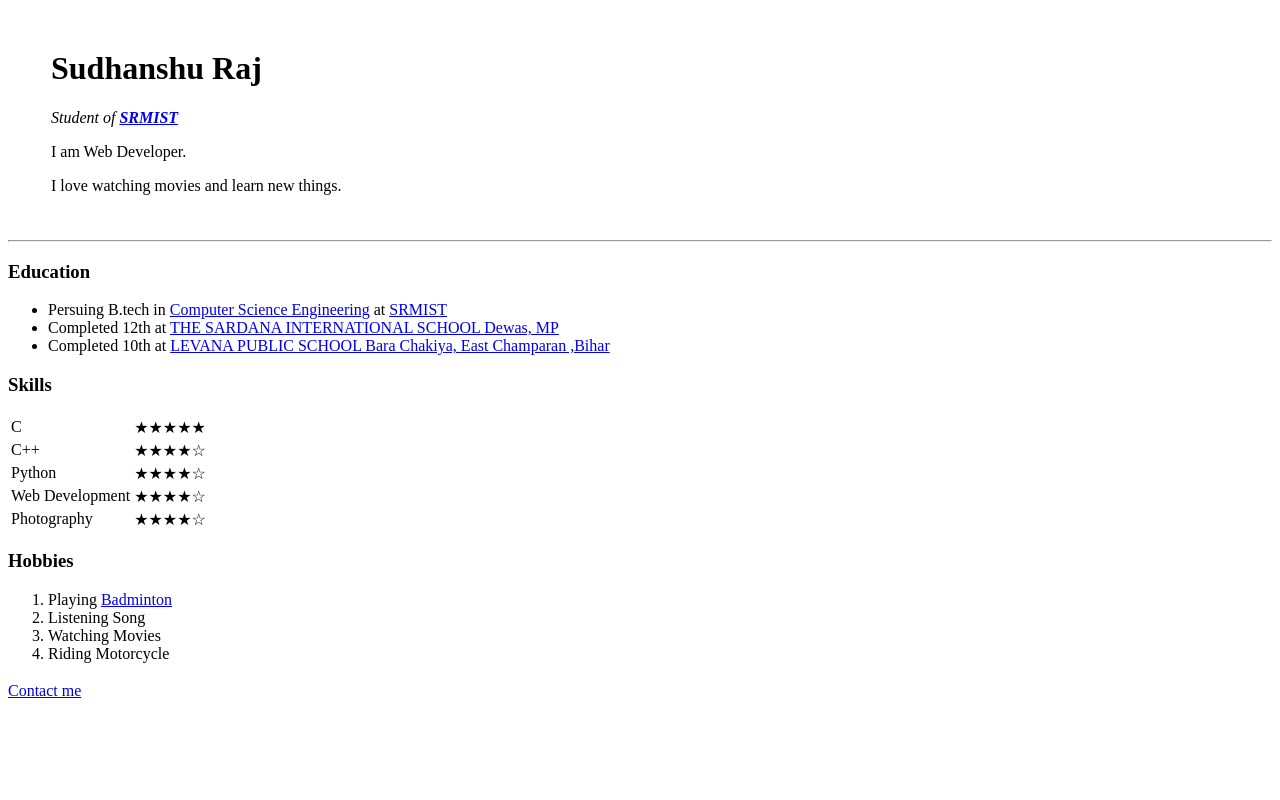
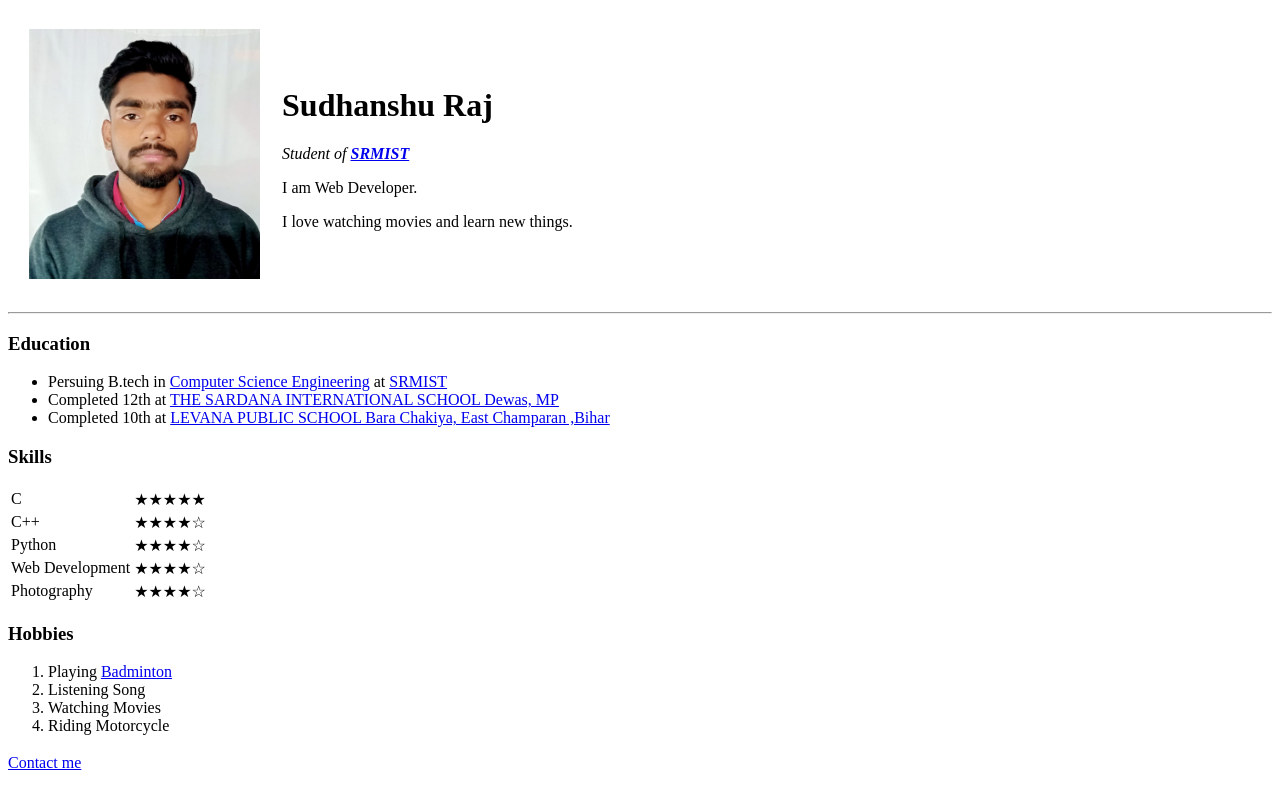
Before and after one commit to Sudhanshu0412/My-self, a plain HTML site: page index.html in a window 1280 px wide. Drawn offline with Linux system fonts and the light colour scheme.

Commit message:
Update index.html

```diff
--- a/index.html
+++ b/index.html
@@ -9,7 +9,7 @@
 <body>
   <table cellspacing="20">
     <tr>
-      <td><img src="qwertyui.jpeg"height="250" alt=""></td>
+      <td><img src="Raj.jpeg"height="250" alt=""></td>
       <td>
         <b><h1>Sudhanshu Raj</h1></b>
         <p><em>Student of <strong><a href="https://www.srmist.edu.in/" target="_main">SRMIST</a></strong></em></p>
```
